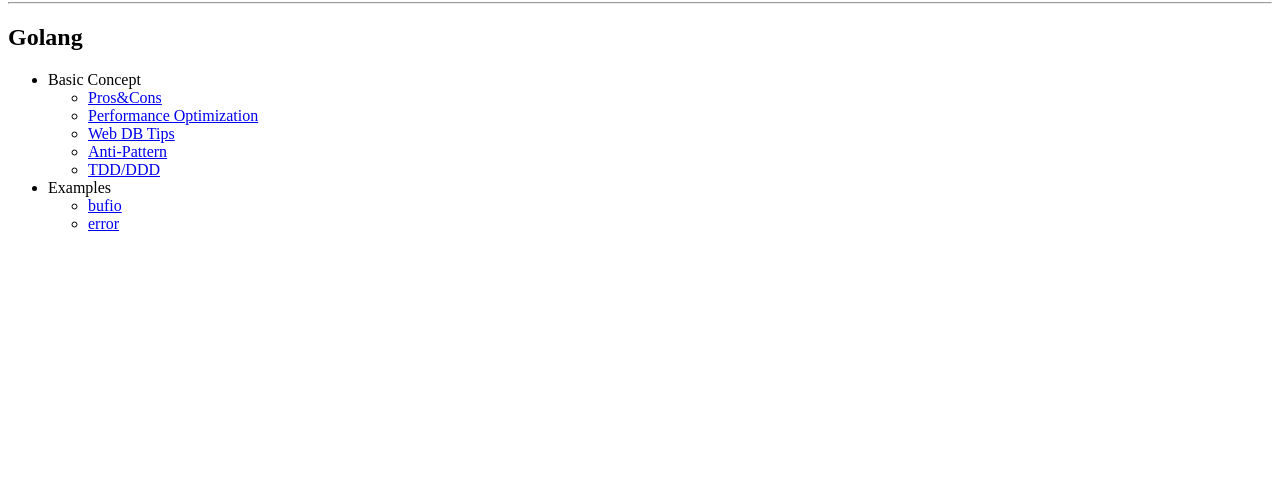
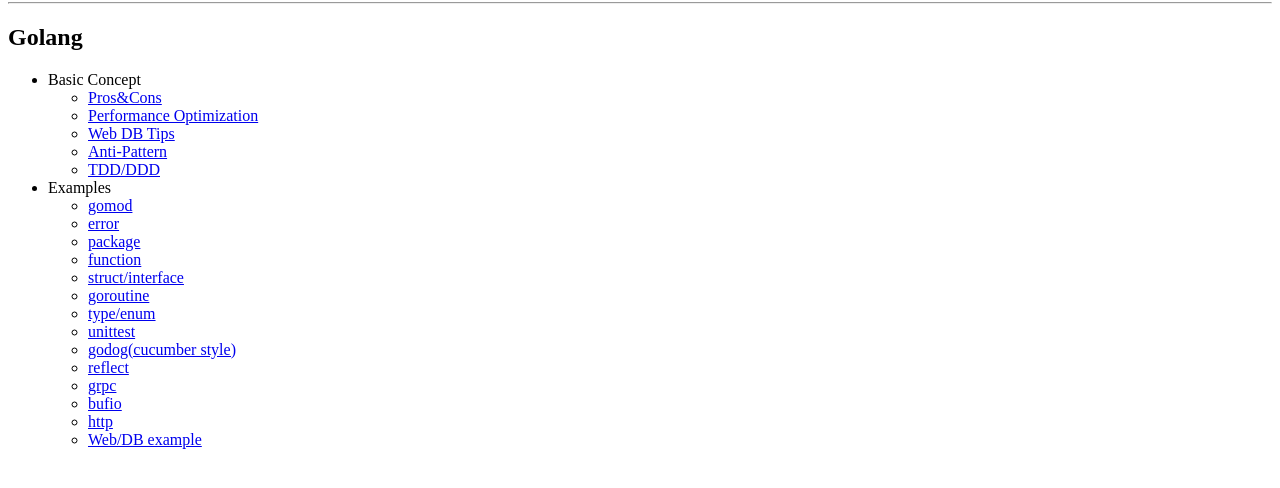
Before and after one commit to danniefairy/Notes, a plain HTML site: page index.html in a window 1280 px wide. Shown: the part 78-566 px from the top of the page. Drawn offline with Linux system fonts and the light colour scheme.

Commit message:
update golang

```diff
--- a/index.html
+++ b/index.html
@@ -18,8 +18,20 @@
          </ul>
          <li>Examples</li>
          <ul>
+             <li><a target="_blank" href="https://github.com/danniefairy/CoreKnowledge/tree/main/Programming%20Language/GO/practice/gomod">gomod</a></li>
+             <li><a target="_blank" href="https://github.com/danniefairy/CoreKnowledge/tree/main/Programming%20Language/GO/practice/error">error</a></li>
+             <li><a target="_blank" href="https://github.com/danniefairy/CoreKnowledge/tree/main/Programming%20Language/GO/practice/package">package</a></li>
+             <li><a target="_blank" href="https://github.com/danniefairy/CoreKnowledge/tree/main/Programming%20Language/GO/practice/function">function</a></li>
+             <li><a target="_blank" href="https://github.com/danniefairy/CoreKnowledge/tree/main/Programming%20Language/GO/practice/struct_interface">struct/interface</a></li>
+             <li><a target="_blank" href="https://github.com/danniefairy/CoreKnowledge/tree/main/Programming%20Language/GO/practice/goroutine">goroutine</a></li>
+             <li><a target="_blank" href="https://github.com/danniefairy/CoreKnowledge/tree/main/Programming%20Language/GO/practice/type_enum">type/enum</a></li>
+             <li><a target="_blank" href="https://github.com/danniefairy/CoreKnowledge/tree/main/Programming%20Language/GO/practice/test/unittest">unittest</a></li>
+             <li><a target="_blank" href="https://github.com/danniefairy/CoreKnowledge/tree/main/Programming%20Language/GO/practice/godog">godog(cucumber style)</a></li>
+             <li><a target="_blank" href="https://github.com/danniefairy/CoreKnowledge/tree/main/Programming%20Language/GO/practice/reflect">reflect</a></li>
+             <li><a target="_blank" href="https://github.com/danniefairy/CoreKnowledge/tree/main/Programming%20Language/GO/practice/grpc">grpc</a></li>
              <li><a target="_blank" href="https://github.com/danniefairy/CoreKnowledge/tree/main/Programming%20Language/GO/practice/bufio">bufio</a></li>
-             <li><a target="_blank" href="https://github.com/danniefairy/CoreKnowledge/tree/main/Programming%20Language/GO/practice/error">error</a></li>
+             <li><a target="_blank" href="https://github.com/danniefairy/CoreKnowledge/tree/main/Programming%20Language/GO/practice/http">http</a></li>
+             <li><a target="_blank" href="https://github.com/danniefairy/CoreKnowledge/tree/main/Programming%20Language/GO/practice/examples">Web/DB example</a></li>
          </ul>
      </ul>
 
```
